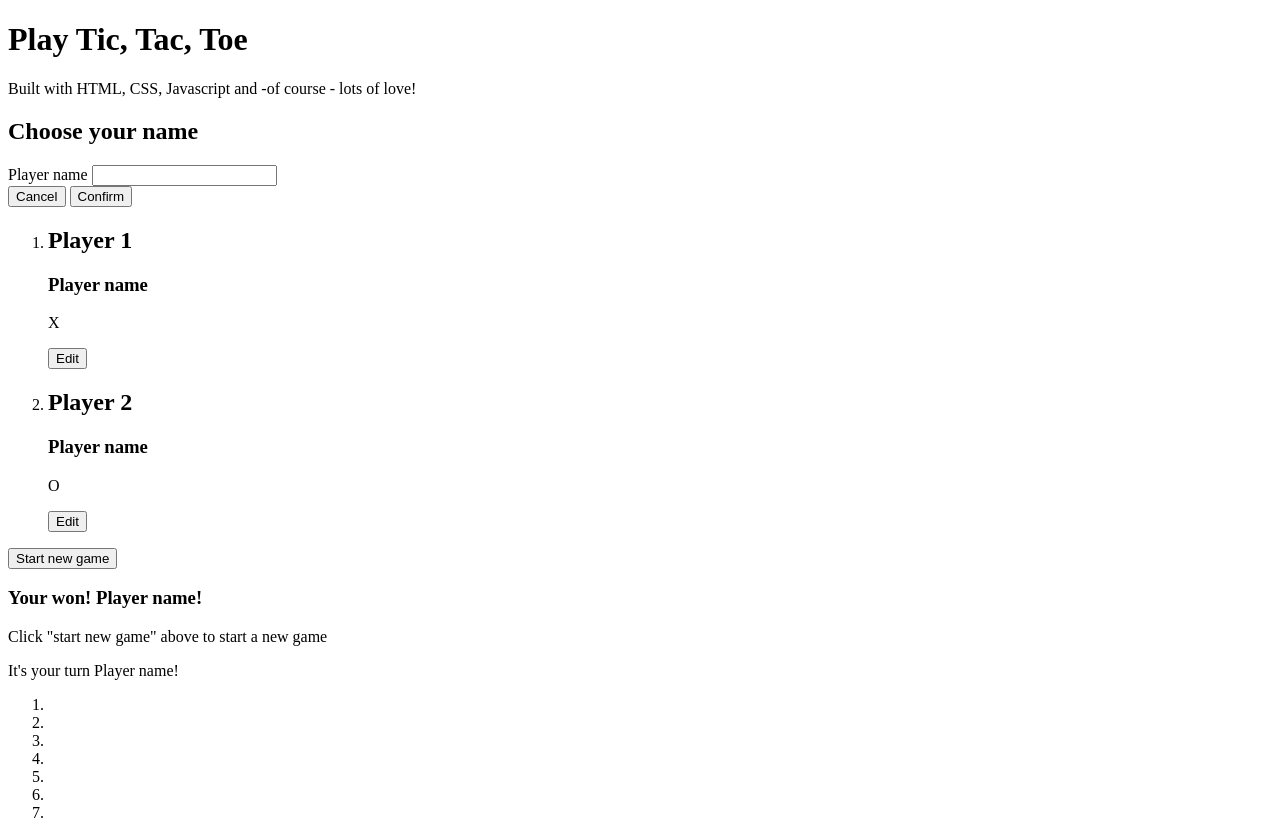
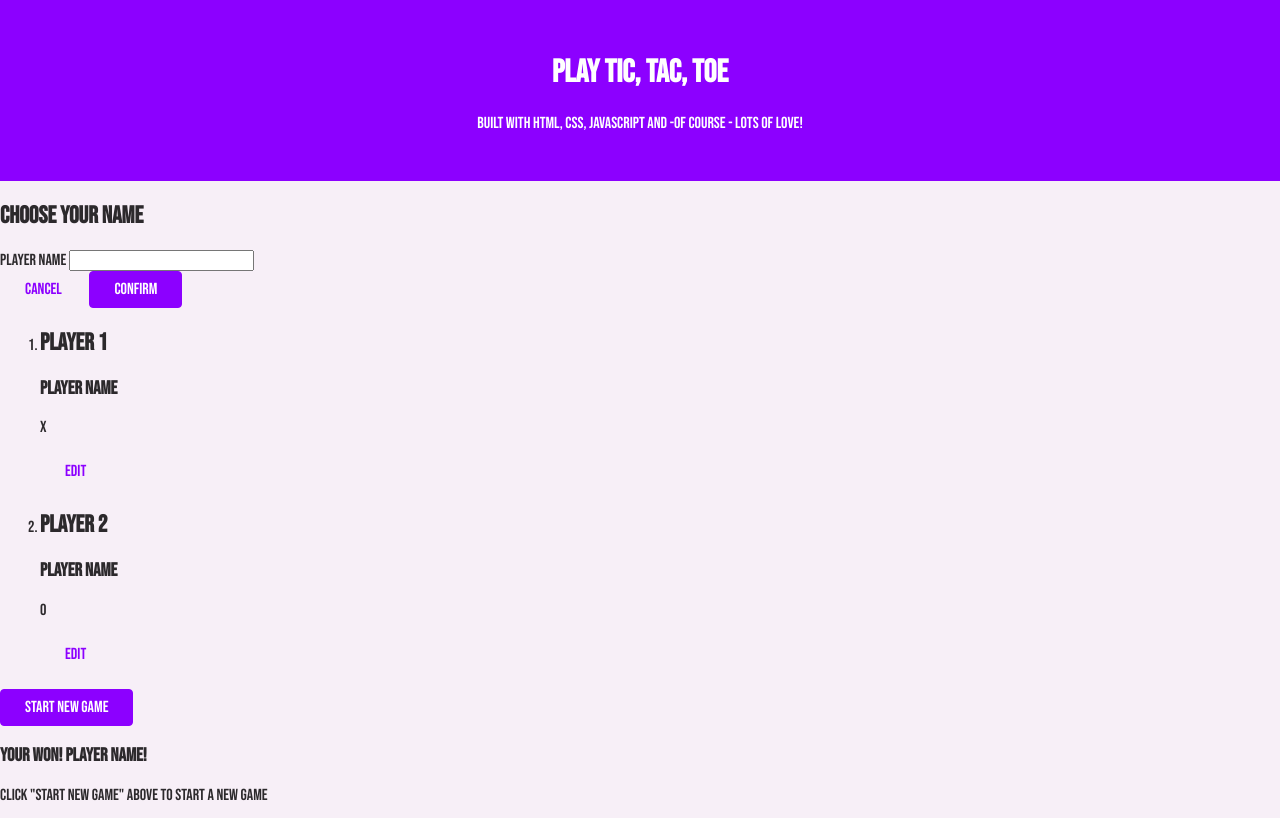
Before and after one commit to heyitsharman/Tic-Tac-Toe-game, a plain HTML site: page index.html in a window 1280 px wide. Shown: the top 818 px of the page. Drawn offline with Linux system fonts and the light colour scheme; a web font is replaced by a local one.

Commit message:
base styles added

```diff
--- a/index.html
+++ b/index.html
@@ -4,9 +4,10 @@
     <meta charset="UTF-8">
     <meta name="viewport" content="width=device-width, initial-scale=1.0">
     <title>Tic Tac Toe</title>
+    <link rel="stylesheet" href="styles/styles.css">
 </head>
 <body>
-    <header>
+    <header id="main-header">
         <h1>Play Tic, Tac, Toe </h1>
         <p>Built with HTML, CSS, Javascript and -of course - lots of love! </p>
     </header>
@@ -19,8 +20,8 @@
                     <input type="text" name="player-name" id="player-name">
                 </div>
                 <div>
-                    <button type="button">Cancel</button>
-                    <button type="submit">Confirm</button>
+                    <button type="button" class="btn btn-alt">Cancel</button>
+                    <button type="submit" class="btn">Confirm</button>
                 </div>
             </form>
         </aside>
@@ -31,7 +32,7 @@
                         <h2>Player 1</h2>
                         <h3>Player name</h3>
                         <p>X</p>
-                        <button>Edit</button>
+                        <button class="btn btn-alt">Edit</button>
                     </article>
                 </li>
                 <Li>
@@ -39,11 +40,11 @@
                         <h2>Player 2</h2>
                         <h3>Player name</h3>
                         <p>O</p>
-                        <button>Edit</button>
+                        <button class="btn btn-alt">Edit</button>
                     </article>
                 </Li>
             </ol>
-            <button>Start new game</button>
+            <button class="btn">Start new game</button>
         </section>
         <section id="active-game">
             <article>
--- /dev/null
+++ b/styles/styles.css
@@ -0,0 +1,43 @@
+@import url('https://fonts.googleapis.com/css2?family=Bebas+Neue&family=Comfortaa:wght@300..700&family=Kanit:ital,wght@0,100;0,200;0,300;0,400;0,500;0,600;0,700;0,800;0,900;1,100;1,200;1,300;1,400;1,500;1,600;1,700;1,800;1,900&family=Savate:ital,wght@0,200..900;1,200..900&display=swap');
+
+body{
+    margin:0;
+    padding: 0;
+    font-family: "Bebas Neue", sans-serif;
+    font-weight: 400;
+    font-style: normal;
+    color: rgb(44,41,44);
+    background-color: rgb(247,239,247);
+}
+
+#main-header{
+    background-color: rgb(140,0,255);
+    color: white;
+    padding: 2rem 5%;
+    text-align:center;
+}
+
+.btn{
+    font: inherit;
+    padding: 0.5rem 1.5rem;
+   background-color: rgb(140,0,255);
+   border: 1px solid rgb(140,0,255);
+   color: white;
+   border-radius: 4px;
+   cursor: pointer;
+}
+
+.btn-alt{
+   background-color: transparent;
+   border: 1px solid transparent;
+   color: rgb(140,0,255);
+}
+
+.btn:hover{
+    background-color: rgb(79,10,190);
+    border-color:rgb(79,10,190);
+}
+.btn-alt:hover{
+    background-color: rgb(195, 142, 235);
+     border-color: transparent;
+}
```
